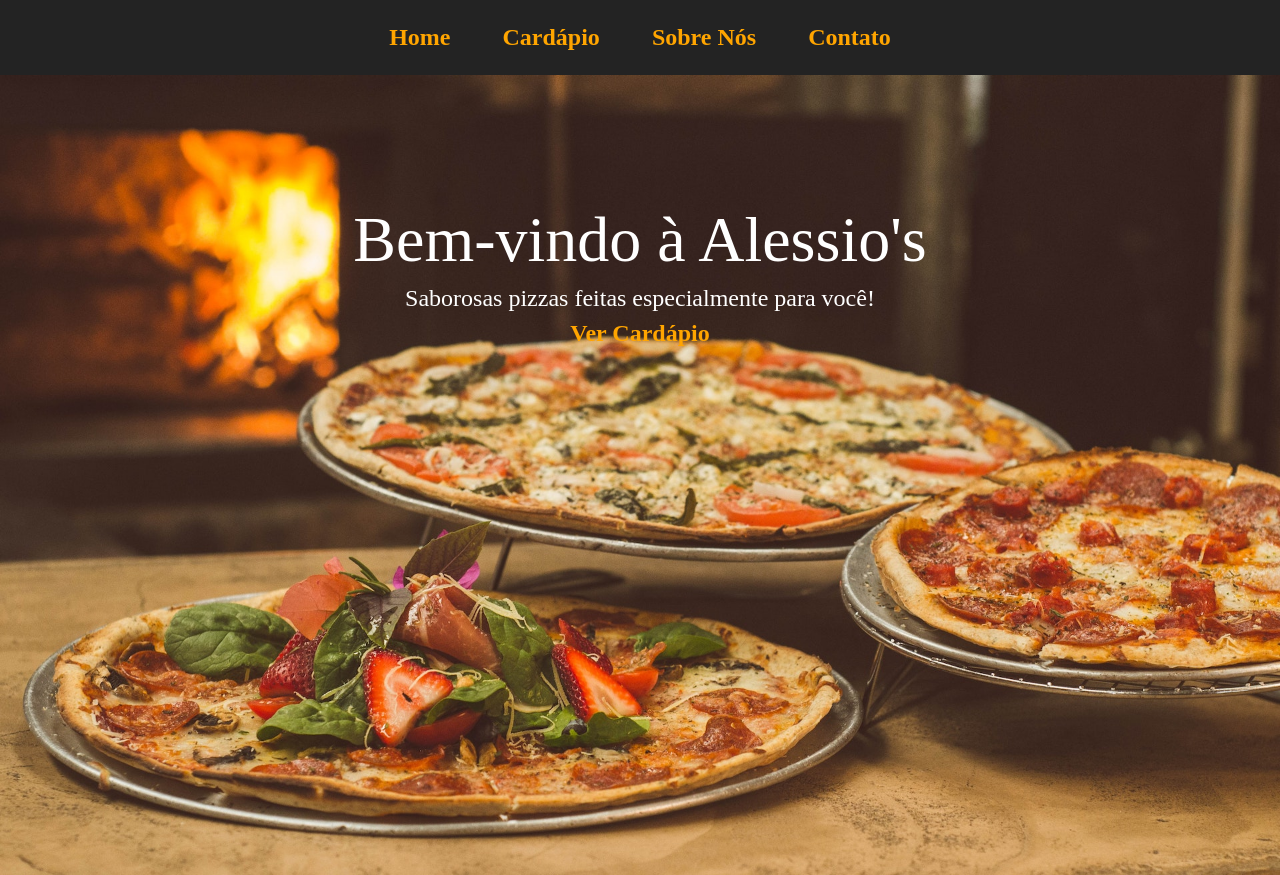
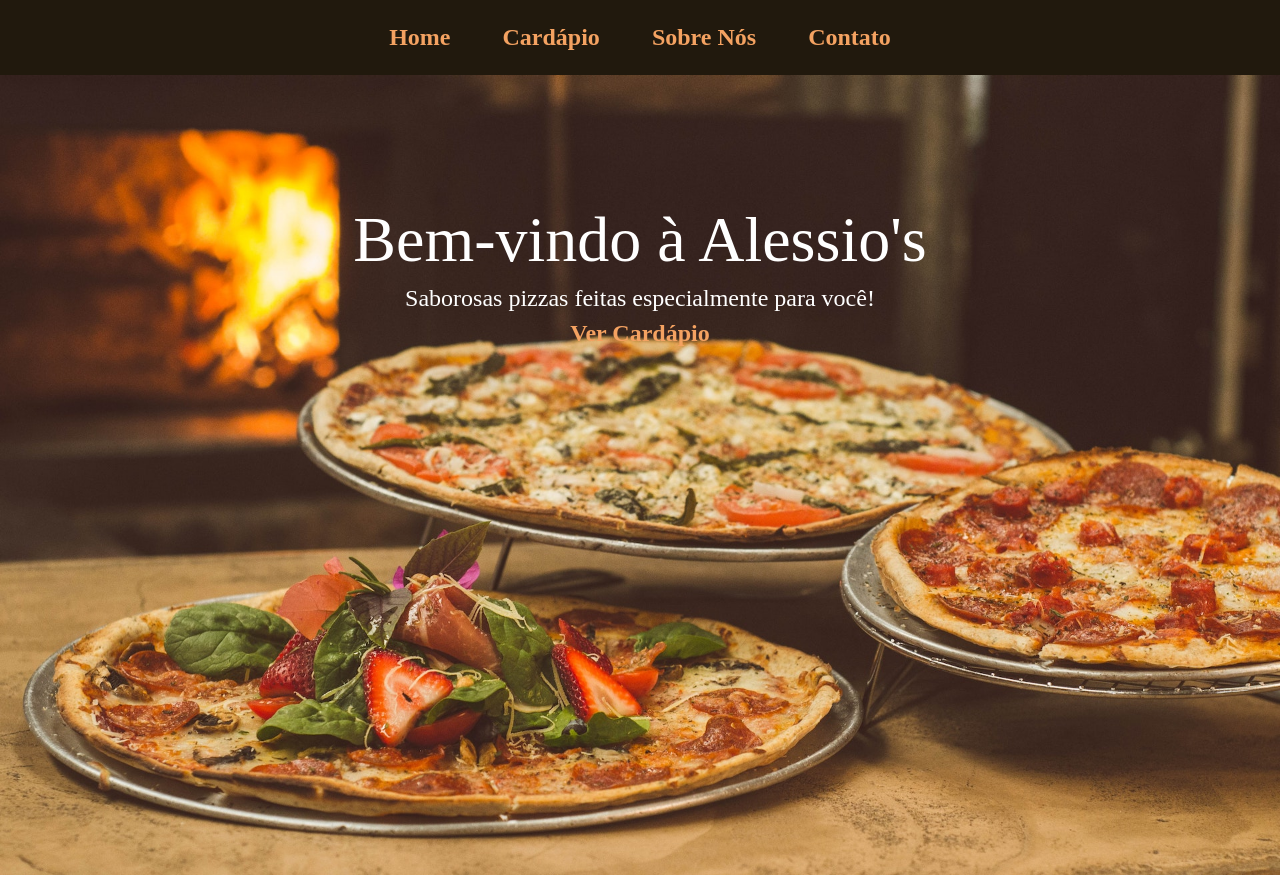
Before and after one commit to lucasnatads/atvpizzaria, a plain HTML site: page index.html in a window 1280 px wide. Shown: the top 875 px of the page. Drawn offline with Linux system fonts and the light colour scheme.

Commit message:
Update style.css

```diff
--- a/style.css
+++ b/style.css
@@ -7,8 +7,8 @@
 /* variáveis de cor, para realizar alterações
 :root usado para declaração das variáveis*/
 :root {
-  --color-primary: #ffa500;
-  --color-dark: #232323;
+  --color-primary: #f4a261;
+  --color-dark: #21190d;
   --color-light: #eaeaea;
   --color-white: #fff;
 }
```
